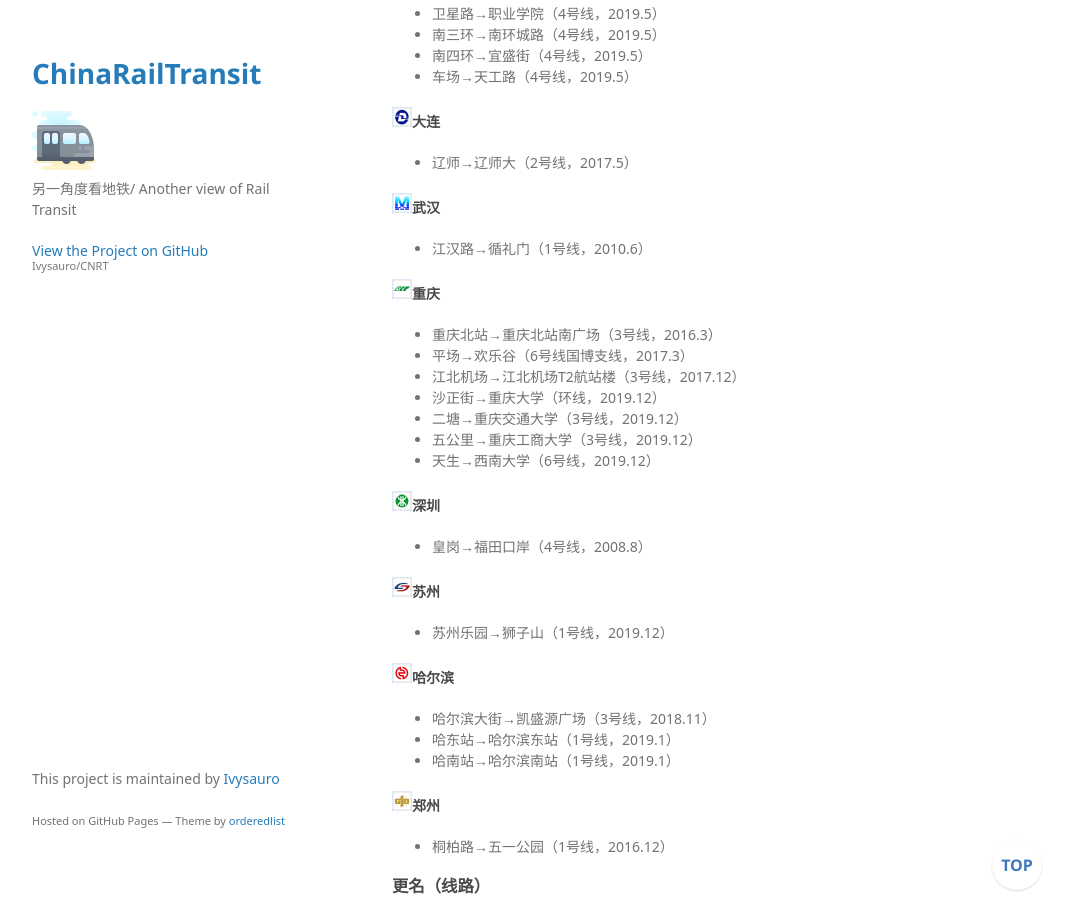
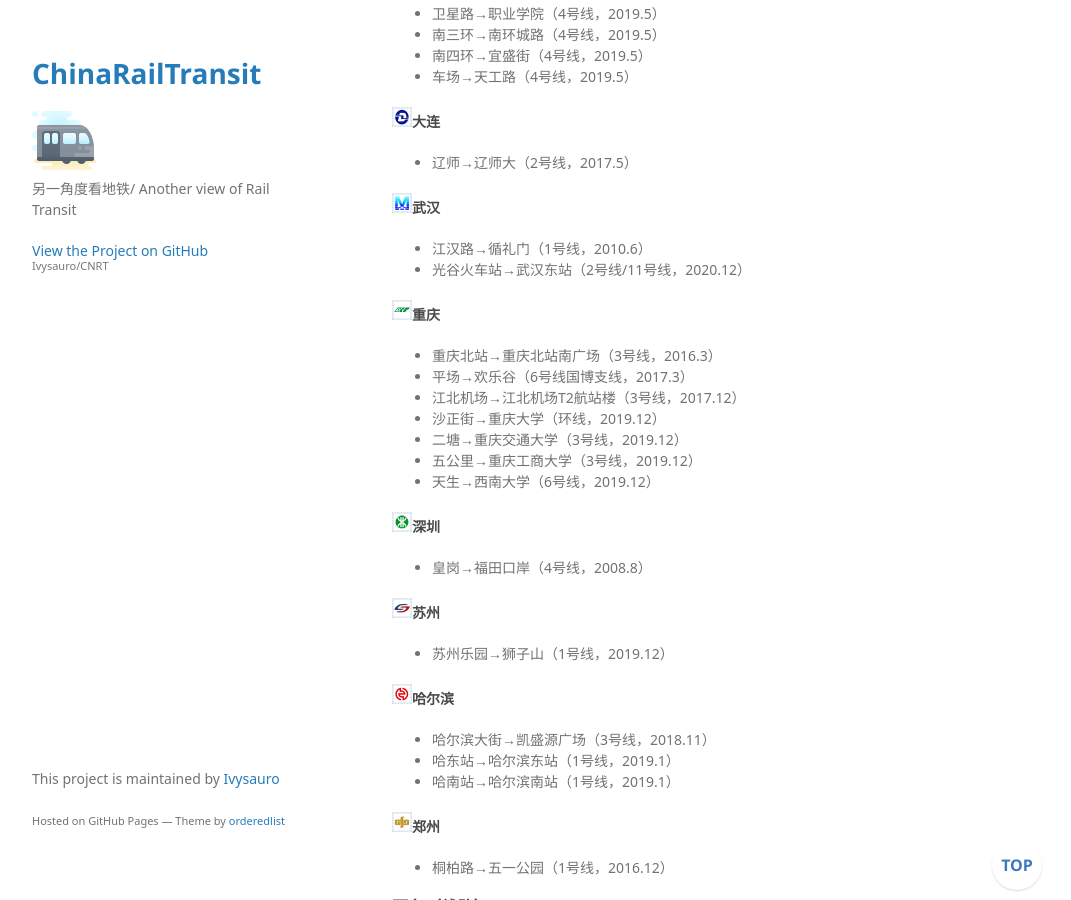
Before and after one commit to Ivysauro/CNRT, a Jekyll site: the page built from data/Special Station.md, in a window 1280 px wide and 900 px high, scrolled down 12775 px. Shown: the whole window, without its empty margins (178-1249 px from the left). Built offline with Jekyll 4.4.1, drawn with Linux system fonts in a browser that asks for light colours; some web fonts are replaced; our own code applies the rules of GitHub Pages for plain Markdown files; a script that is not in the unit is left out.

Commit message:
🍊更新武汉数据

```diff
--- a/data/Special Station.md
+++ b/data/Special Station.md
@@ -535,6 +535,7 @@
 
 #### <img src="https://raw.githubusercontent.com/Ivysauro/CNRT/master/images/city/wh.gif" width="20" hegiht="20"/>武汉
 - 江汉路→循礼门（1号线，2010.6）
+- 光谷火车站→武汉东站（2号线/11号线，2020.12）
 
 #### <img src="https://raw.githubusercontent.com/Ivysauro/CNRT/master/images/city/cq.gif" width="20" hegiht="20"/>重庆
 - 重庆北站→重庆北站南广场（3号线，2016.3）
```
